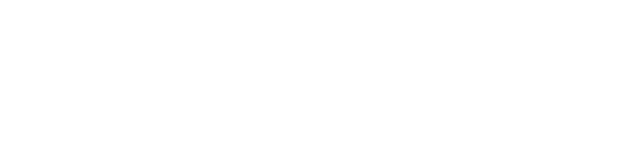
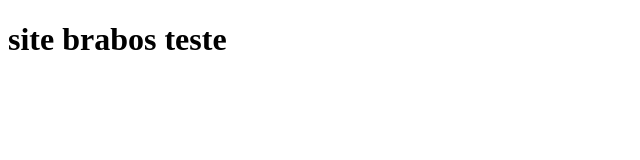
Before and after one commit to Rouue777/curso-de-git, a plain HTML site: page index.html in a window 1280 px wide. Shown: the whole page, without its empty margins (0-640 px from the left). Drawn offline with Linux system fonts and the light colour scheme.

Commit message:
modificação no head do site

```diff
--- a/index.html
+++ b/index.html
@@ -3,9 +3,9 @@
 <head>
     <meta charset="UTF-8">
     <meta name="viewport" content="width=device-width, initial-scale=1.0">
-    <title>Document</title>
+    <title>Testes</title>
 </head>
 <body>
-
+    <h1>site brabos teste</h1>
 </body>
 </html>
```
